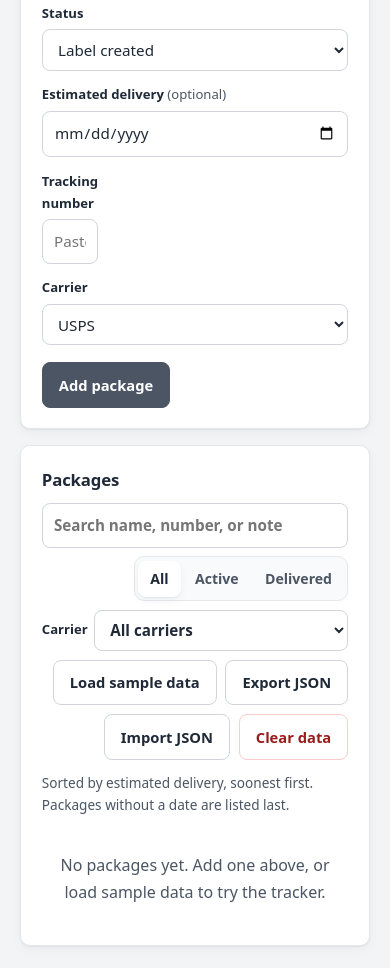
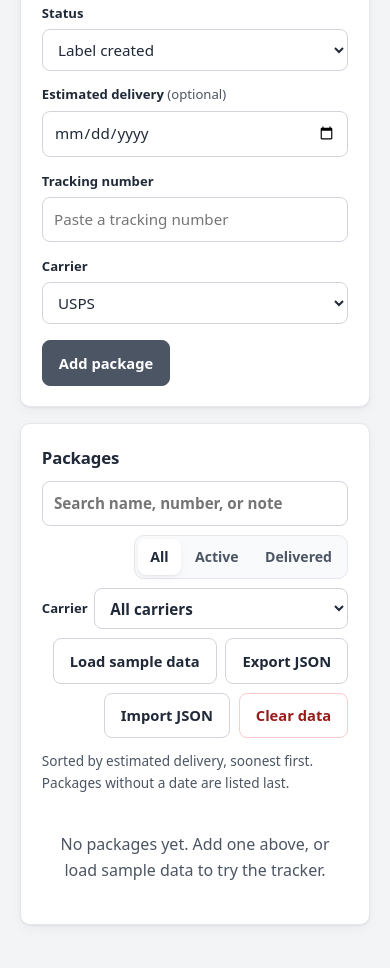
Before and after one commit to darenazhekbarovaboba-source/package-tracker, a plain HTML site: page index.html in a window 390 px wide. Shown: the part 944-1912 px from the top of the page. Drawn offline with Linux system fonts and the light colour scheme.

Commit message:
Fix the add-package grid so the tracking number field uses seven columns
.span-7 was used in the form but missing from the shared CSS, which left the tracking input one column wide.

```diff
--- a/style.css
+++ b/style.css
@@ -340,6 +340,7 @@ textarea:disabled {
 .span-4 { grid-column: span 4; }
 .span-5 { grid-column: span 5; }
 .span-6 { grid-column: span 6; }
+.span-7 { grid-column: span 7; }
 .span-8 { grid-column: span 8; }
 .span-9 { grid-column: span 9; }
 .span-10 { grid-column: span 10; }
@@ -442,6 +443,7 @@ textarea:disabled {
   .span-4,
   .span-5,
   .span-6,
+  .span-7,
   .span-8,
   .span-9,
   .span-10 {
```
